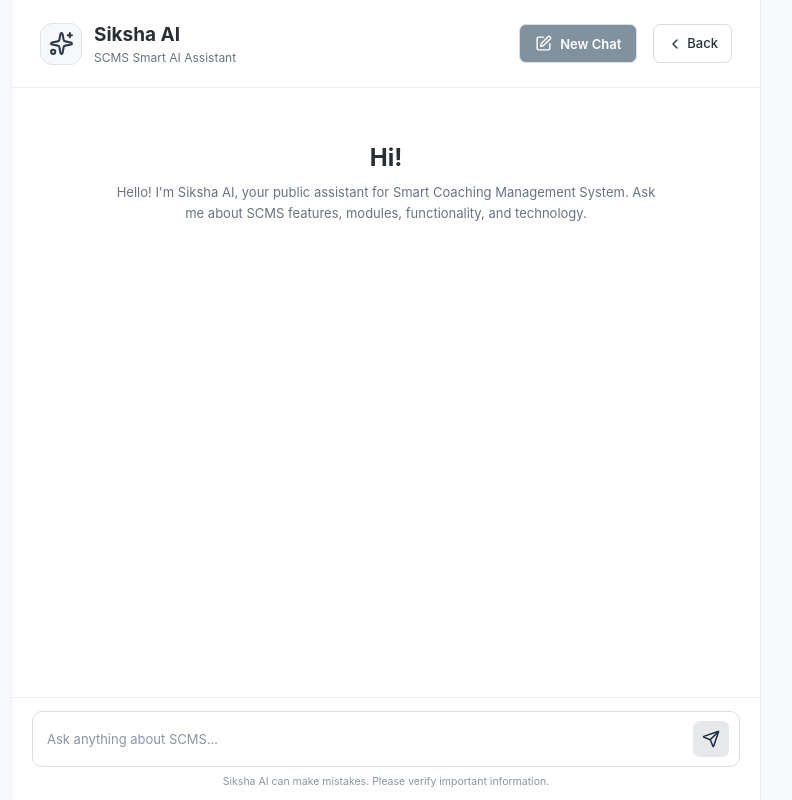
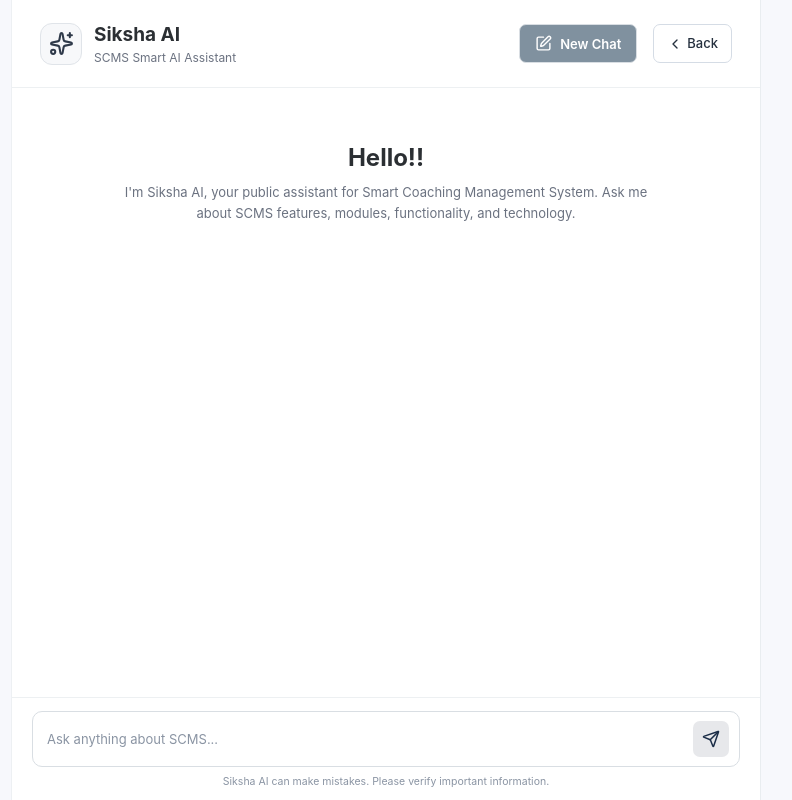
Before and after one commit to anilroyin/SCMS, a React (Vite) app in the folder client/: page /public-chat in a window 1280 px wide. Shown: the whole page, without its empty margins (254-1046 px from the left). Built offline with nearby package versions, Linux system fonts and the light colour scheme.

Commit message:
Update the public AI greeting

```diff
--- a/client/src/components/publicSikshaAI.jsx
+++ b/client/src/components/publicSikshaAI.jsx
@@ -122,10 +122,10 @@ function PublicSikshaAI() {
         {messages.length === 0 ? (
           <div className="public-ai-welcome">
 
-            <h3>Hi!</h3>
+            <h3>Hello!!</h3>
 
             <p>
-              Hello! I'm Siksha AI, your public assistant for Smart
+              I'm Siksha AI, your public assistant for Smart
               Coaching Management System. Ask me about SCMS features,
               modules, functionality, and technology.
             </p>
```
